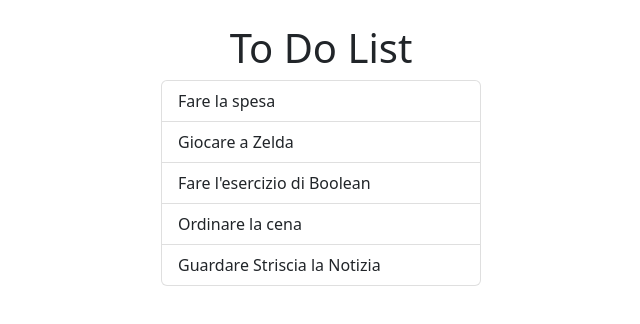
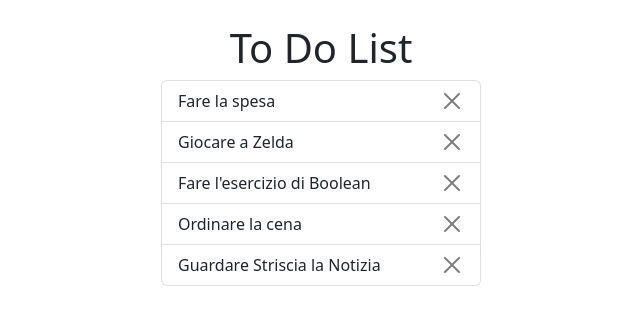
Before and after one commit to Gino804/vue-todolist, a plain HTML site: page index.html in a window 1280 px wide. Shown: the full height of the page, 319-959 px from the left. Drawn offline with nearby package versions, Linux system fonts and the light colour scheme.

Commit message:
Added milestone 2

```diff
--- a/index.html
+++ b/index.html
@@ -19,8 +19,9 @@
 <body>
   <div id="root">
     <h1 class="text-center mt-4">To Do List</h1>
+    <h4 class="text-center" v-show="!tasks.length">La lista è vuota</h4>
     <ul class="list-group w-25 mx-auto">
-      <li v-for="task in tasks" :key="task.id" v-text="task.text" :class="(task.done) ? 'text-decoration-line-through' : 'text-decoration-none'" class="list-group-item"></li>
+      <li v-for="task in tasks" :key="task.id" :class="(task.done) ? 'text-decoration-line-through' : 'text-decoration-none'" class="list-group-item d-flex justify-content-between">{{ task.text }}<button @click="deleteTask(task.id)" type="button" class="btn-close text-end"></button></li>
     </ul>
   </div>
   <script src="js/script.js"></script>
--- a/js/script.js
+++ b/js/script.js
@@ -35,7 +35,12 @@ const app = Vue.createApp({
 
     },
     methods: {
-
+        deleteTask(taskId){
+            let tasks = [];
+            tasks = this.tasks.filter(task => {if(task.id !== taskId) return task});
+            console.log(tasks)
+            this.tasks = tasks;
+        }
     }
 });
 
```
